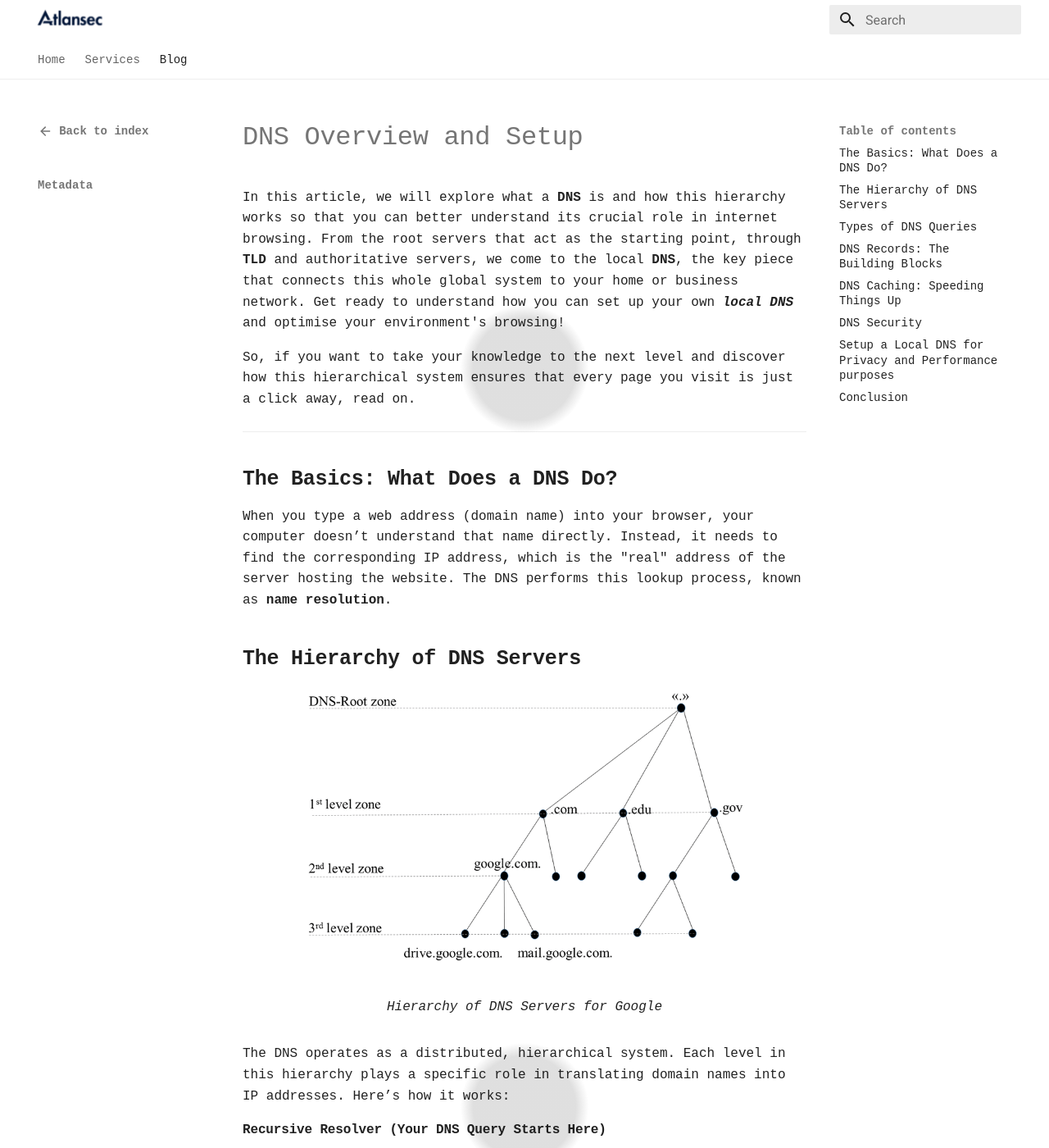
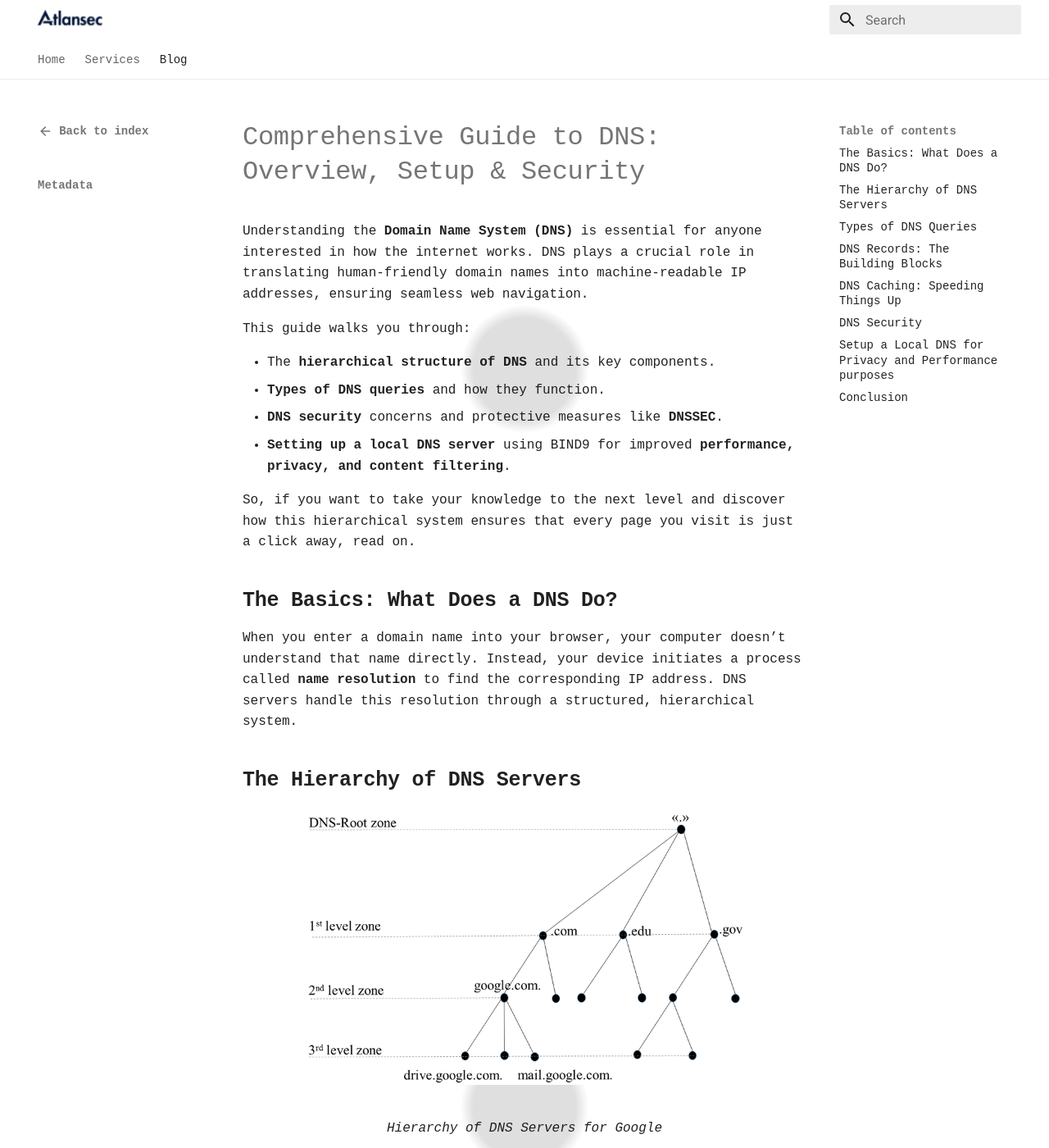
Before and after one commit to AtlanSec/Atlansec-Web, an MkDocs documentation site: the page built from docs/blog/posts/26-01-2025.md, in a window 1280 px wide and 1400 px high. Shown: the whole window at 82% size. Built offline with MkDocs 1.6.1 and Material for MkDocs 9.7.7, drawn with Linux system fonts in a browser that asks for light colours; some of the changed text lies outside the part shown.

Commit message:
Improve DNS article

````diff
--- a/docs/blog/posts/26-01-2025.md
+++ b/docs/blog/posts/26-01-2025.md
@@ -1,35 +1,42 @@
 ---
-title: "DNS Overview and Setup"
-summary: “This article provides a comprehensive guide on understanding and configuring a local DNS server using BIND9. It starts by explaining the fundamentals of DNS, including its hierarchical structure and how it translates domain names into IP addresses.”
+title: "Comprehensive Guide to DNS: Overview, Setup & Security"
+summary: "This in-depth guide covers the fundamentals of DNS, its hierarchical structure, and how it resolves domain names to IP addresses. Learn how to set up your own local DNS server using BIND9 to enhance security, optimize performance, and implement custom access controls."
 date: 2025-01-26
 tag:
   - DNS
-  - Setup
-  - Servers
-  - Infrastructure
+  - Networking
+  - Security
+  - Performance
   - Home Lab
+  - Server Administration
 ---
 
-In this article, we will explore what a **DNS** is and how this hierarchy works so that you can better understand its crucial role in internet browsing. From the root servers that act as the starting point, through **TLD** and authoritative servers, we come to the local **DNS**, the key piece that connects this whole global system to your home or business network. Get ready to understand how you can set up your own **_local DNS_** and optimise your environment's browsing!
+Understanding the **Domain Name System (DNS)** is essential for anyone interested in how the internet works. DNS plays a crucial role in translating human-friendly domain names into machine-readable IP addresses, ensuring seamless web navigation.
+
+This guide walks you through:
+
+- The **hierarchical structure of DNS** and its key components.
+- **Types of DNS queries** and how they function.
+- **DNS security** concerns and protective measures like **DNSSEC**.
+- **Setting up a local DNS server** using BIND9 for improved **performance, privacy, and content filtering**.
+
 
 So, if you want to take your knowledge to the next level and discover how this hierarchical system ensures that every page you visit is just a click away, read on.
 
 <!-- more -->
 
----
-
 ## **The Basics: What Does a DNS Do?**
 
-When you type a web address (domain name) into your browser, your computer doesn’t understand that name directly. Instead, it needs to find the corresponding IP address, which is the "real" address of the server hosting the website. The DNS performs this lookup process, known as **name resolution**.
+When you enter a domain name into your browser, your computer doesn’t understand that name directly. Instead, your device initiates a process called **name resolution** to find the corresponding IP address. DNS servers handle this resolution through a structured, hierarchical system.
 
 ## **The Hierarchy of DNS Servers**
 
 <figure markdown="span">
-    ![Hierarchy of DNS Servers](../../assets/Hierarchical-DNS-system.png){ width="550" }
+    ![Hierarchy of DNS Servers](../../assets/posts/2025/01/26/Hierarchical-DNS-system.png){ width="550" }
   <figcaption>Hierarchy of DNS Servers for Google</figcaption>
 </figure>
 
-The DNS operates as a distributed, hierarchical system. Each level in this hierarchy plays a specific role in translating domain names into IP addresses. Here’s how it works:
+The DNS operates as a **distributed, hierarchical system**. Each level in this hierarchy plays a specific role in translating domain names into IP addresses. Here’s how it works:
 
 #### **Recursive Resolver (Your DNS Query Starts Here)**
 
@@ -48,7 +55,7 @@ The DNS operates as a distributed, hierarchical system. Each level in this hiera
 
 #### **Authoritative Name Server**
 
-- The authoritative name server is the final step in the chain. It holds the actual DNS records for the domain, including the IP address of the web server.
+- The authoritative name server is the final step in the chain. It **holds the actual DNS records** for the domain, including the IP address of the web server.
 - For google, if you’re looking for `google.com`, the authoritative server will return its corresponding IP address (e.g., `8.8.8.8`).
 
 #### **Returning the Answer**
@@ -205,7 +212,7 @@ options {
 };
 ```
 
-This ACL specifies which clients are considered "trusted" and can interact with the DNS server.
+This **ACL specifies which clients are considered "trusted"** and can interact with the DNS server.
 
 The options block contains global settings for the BIND9 server. Let’s go through each line:
 
@@ -222,7 +229,7 @@ The options block contains global settings for the BIND9 server. Let’s go thro
 
 - `dnssec-validation auto;` Enables DNSSEC validation automatically, ensuring the authenticity and integrity of DNS responses using cryptographic signatures.
 
-With this configuration, we’ve implemented basic security measures by trusting Cloudflare's DNS servers to handle forwarded queries, ensuring that responses are filtered to avoid malicious domains.
+With this configuration, we’ve implemented basic security measures by trusting Cloudflare's DNS servers to handle forwarded queries, ensuring that responses are filtered to **avoid malicious domains**.
 
 We can check our performance improvement by doing the same as before, using the **dig** command to look for the ***Query Time*** of **google.com** domain.
 
@@ -365,7 +372,7 @@ dig instagram.com.
 2. Try accessing the blocked domain in a browser. It should fail to load.
 
 <figure markdown="span">
-    ![Blocked Instagram](../../assets/noInstagram.png){ width="600" }
+    ![Blocked Instagram](../../assets/posts/2025/01/26/noInstagram.png){ width="600" }
   <figcaption>Instagram not Available</figcaption>
 </figure>
 
@@ -380,6 +387,6 @@ Now you’ve learned how to block any domain you don’t want your family or net
 
 This example was done on a local laptop, but it doesn’t have to stop there. You can implement the same setup at the **router level** or use a **Raspberry Pi** as your primary DNS server. By doing this, you can apply these rules to your entire network, ensuring that all connected devices follow your custom restrictions.
 
-With this approach, you’re not just managing a DNS server—you’re creating a safer, more productive digital environment for everyone on your network.
+With this approach, you’re not just managing a DNS server—you’re creating a **safer, more productive digital environment** for everyone on your network.
 
 <br>
````
Also changed, not shown: docs/assets/posts/2025/01/26/Hierarchical-DNS-system.png (renamed from docs/assets/Hierarchical-DNS-system.png), docs/assets/posts/2025/01/26/noInstagram.png (renamed from docs/assets/noInstagram.png).
